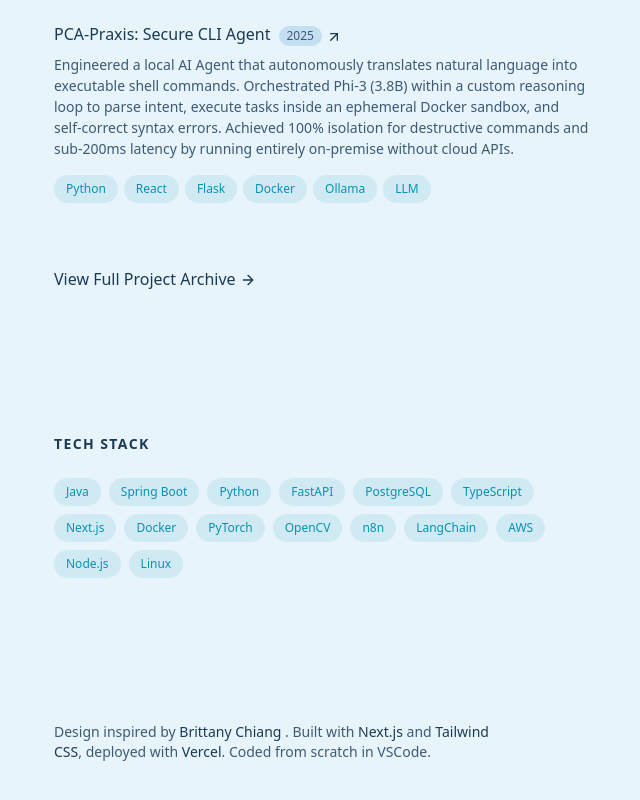
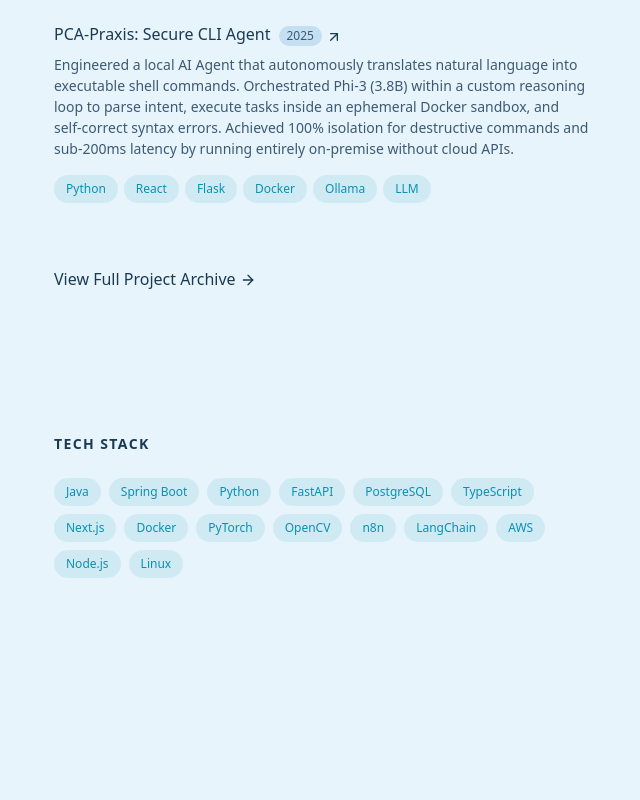
Before and after one commit to sm-abbas19/portfolio, a Next.js app: page / in a window 1280 px wide. Shown: the part 1798-2598 px from the top of the page, without its empty margins (594-1234 px from the left). Built offline with nearby package versions, Linux system fonts and the light colour scheme.

Commit message:
minor changes

```diff
--- a/src/components/Experience.tsx
+++ b/src/components/Experience.tsx
@@ -134,7 +134,7 @@ export default function Experience() {
 
         <div className="mt-12">
           <a
-            className="inline-flex items-center font-medium leading-tight text-[var(--lightest-slate)] hover:text-[var(--green)] focus-visible:text-[var(--green)] group"
+            className="inline-flex items-center font-medium leading-tight text-[var(--slate)] opacity-50 cursor-not-allowed pointer-events-none group"
             href="/resume.pdf"
             target="_blank"
             rel="noreferrer noopener"
--- a/src/components/Footer.tsx
+++ b/src/components/Footer.tsx
@@ -1,45 +1,6 @@
 export default function Footer() {
   return (
     <footer className="max-w-md pb-16 text-sm text-[var(--slate)] sm:pb-0">
-      <p>
-        Design inspired by{" "}
-        <a
-          href="https://brittanychiang.com/"
-          className="font-medium text-[var(--lightest-slate)] hover:text-[var(--green)] focus-visible:text-[var(--green)]"
-          target="_blank"
-          rel="noreferrer noopener"
-        >
-          Brittany Chiang
-        </a>{" "}
-        . Built with{" "}
-        <a
-          href="https://nextjs.org/"
-          className="font-medium text-[var(--lightest-slate)] hover:text-[var(--green)] focus-visible:text-[var(--green)]"
-          target="_blank"
-          rel="noreferrer noopener"
-        >
-          Next.js
-        </a>{" "}
-        and{" "}
-        <a
-          href="https://tailwindcss.com/"
-          className="font-medium text-[var(--lightest-slate)] hover:text-[var(--green)] focus-visible:text-[var(--green)]"
-          target="_blank"
-          rel="noreferrer noopener"
-        >
-          Tailwind CSS
-        </a>
-        , deployed with{" "}
-        <a
-          href="https://vercel.com/"
-          className="font-medium text-[var(--lightest-slate)] hover:text-[var(--green)] focus-visible:text-[var(--green)]"
-          target="_blank"
-          rel="noreferrer noopener"
-        >
-          Vercel
-        </a>
-        . Coded from scratch in VSCode.
-      </p>
     </footer>
   );
 }
```
